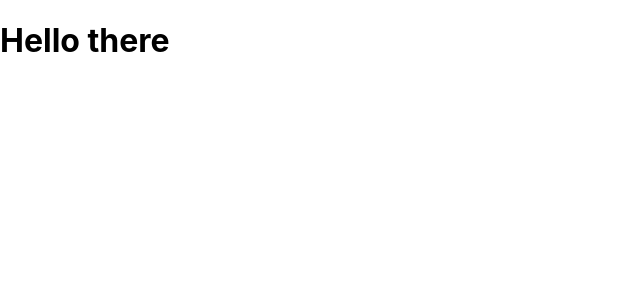
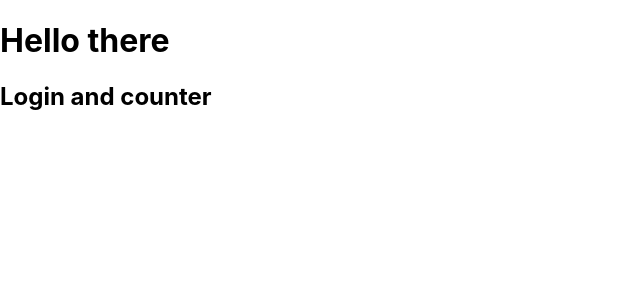
Before and after one commit to skrill36/login_counter, a React (Create React App) app: page / in a window 1280 px wide. Shown: the top 300 px of the page, without its empty margins (0-640 px from the left). Built offline with nearby package versions, Linux system fonts and the light colour scheme.

Commit message:
App.js modified test

```diff
--- a/src/App.js
+++ b/src/App.js
@@ -2,6 +2,7 @@ function App() {
   return (
     <div>
       <h1>Hello there</h1>
+      <h2>Login and counter</h2>
     </div>
   );
 }
```
